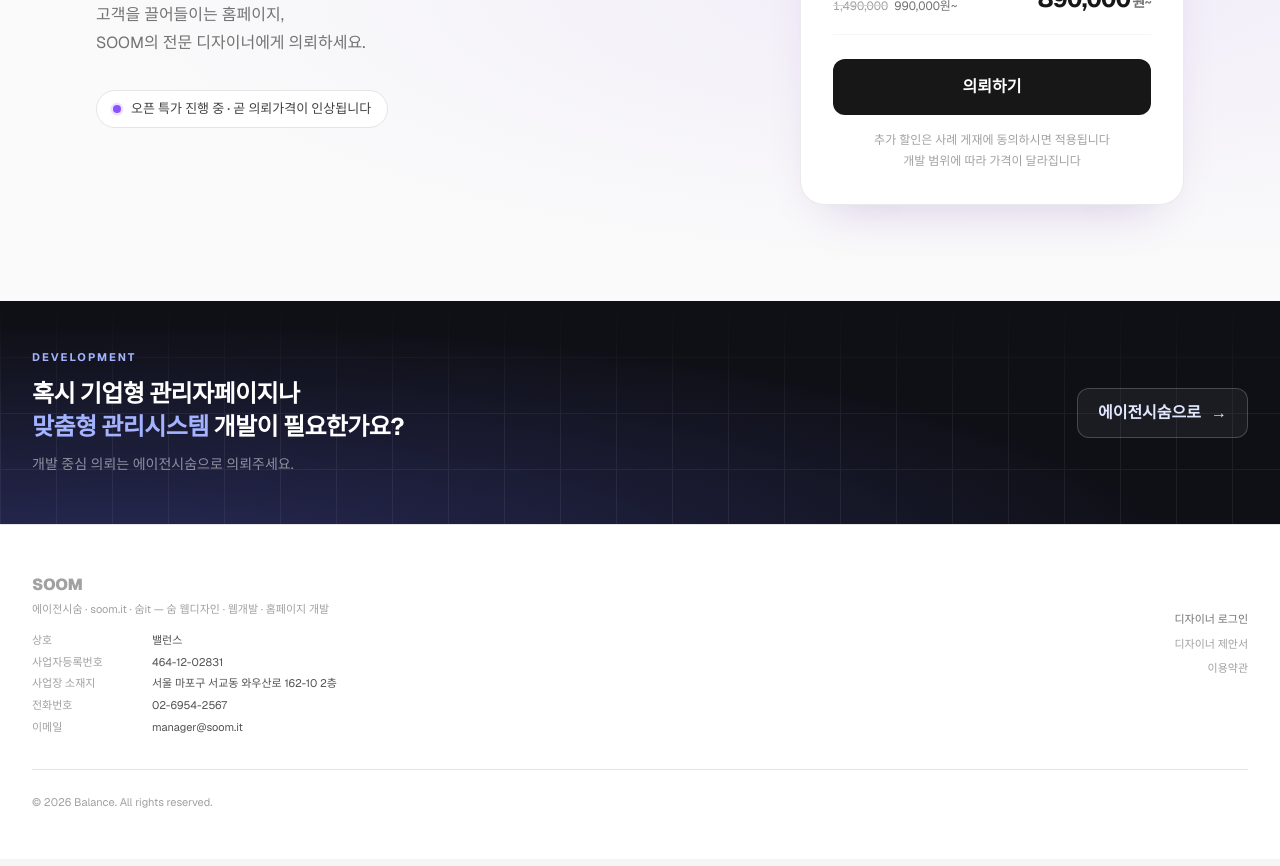
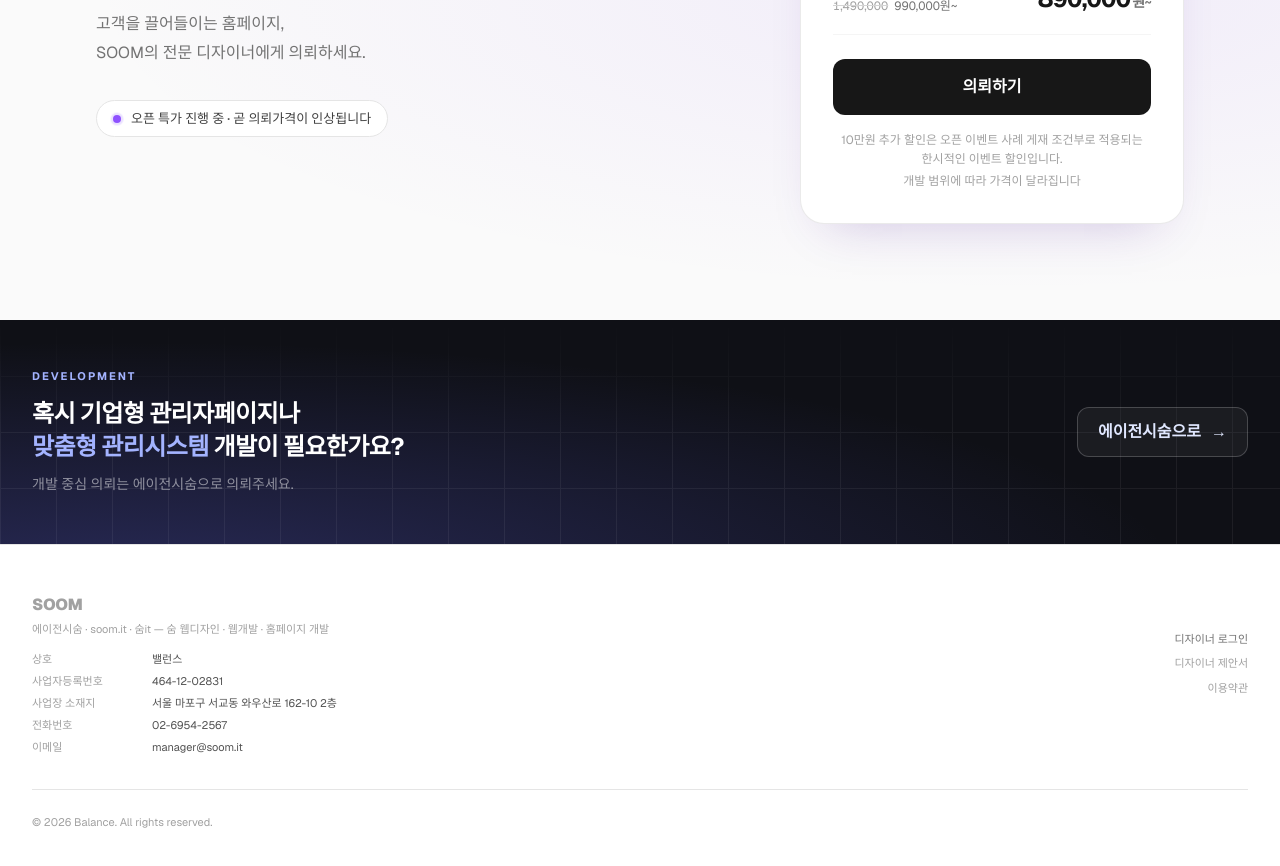
Before and after one commit to present1602/repo, a Next.js app: page / in a window 1280 px wide. Shown: the part 2800-3666 px from the top of the page. Built offline with nearby package versions, Linux system fonts and the light colour scheme; no server answers.

Commit message:
문구 수정s

```diff
--- a/src/components/home-cta.tsx
+++ b/src/components/home-cta.tsx
@@ -89,7 +89,7 @@ export function HomeCta({ prices }: { prices: HomePrice[] }) {
             </button>
 
             <div className="mt-4 space-y-0.5 text-center text-xs leading-relaxed text-neutral-400">
-              {discount != null && <p>추가 할인은 사례 게재에 동의하시면 적용됩니다</p>}
+              {discount != null && <p>10만원 추가 할인은 오픈 이벤트 사례 게재 조건부로 적용되는 한시적인 이벤트 할인입니다.</p>}
               <p>개발 범위에 따라 가격이 달라집니다</p>
             </div>
           </div>
```
